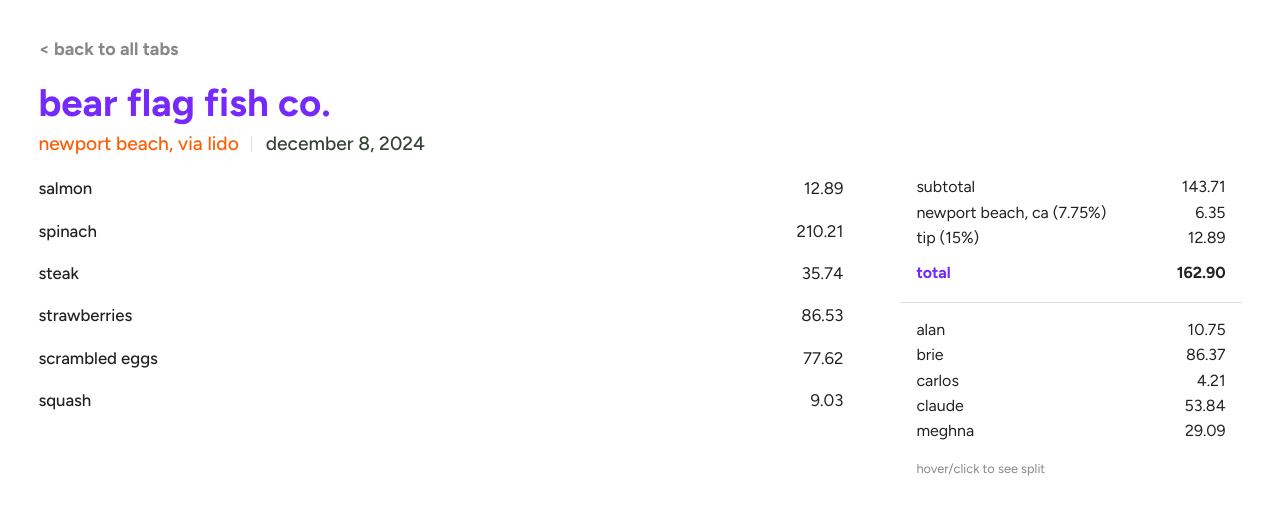
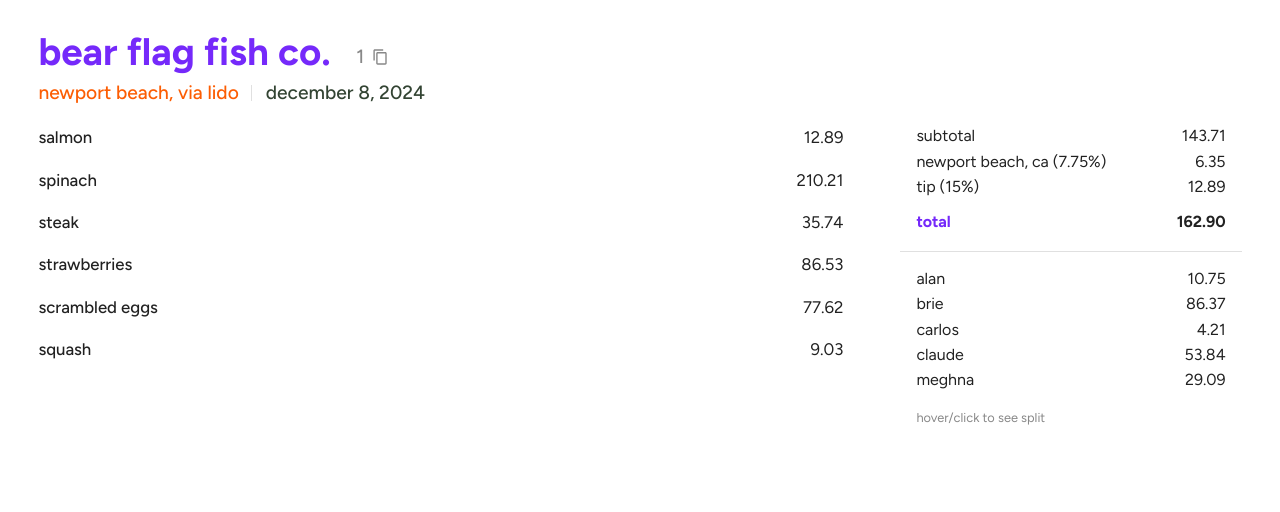
Before and after one commit to alanchangxyz/alanchangxyz, a React (Vite) app in the folder tabs/: page /tabs/1 in a window 1280 px wide. Shown: the top 512 px of the page. Built offline with nearby package versions, Linux system fonts and the light colour scheme; no server answers.

Commit message:
Add ProtectedRoute with Tabs redirect on not logged in, Tab does not show back if not logged in

```diff
--- /dev/null
+++ b/tabs/src/auth/ProtectedRoute.tsx
@@ -0,0 +1,22 @@
+import { ReactElement } from 'react';
+import { useNavigate } from 'react-router-dom';
+
+import { useAuth } from './context';
+
+interface ProtectedRouteProps {
+  children: ReactElement | ReactElement[];
+  redirect: string;
+}
+
+const ProtectedRoute = ({ children, redirect }: ProtectedRouteProps) => {
+  const { isLoggedIn, setShowLoginRequiredAlert } = useAuth();
+  const navigate = useNavigate();
+  if (!isLoggedIn) {
+    setShowLoginRequiredAlert(true);
+    navigate(redirect);
+  }
+
+  return isLoggedIn && <>{children}</>;
+};
+
+export default ProtectedRoute;
--- a/tabs/src/auth/context.tsx
+++ b/tabs/src/auth/context.tsx
@@ -17,7 +17,12 @@ import {
   UserCredential,
 } from 'firebase/auth';
 
-import { AllowlistDenySnackbar, LoggedInSuccessSnackbar, LoggedOutSuccessSnackbar } from './snackbars';
+import {
+  AllowlistDenySnackbar,
+  LoggedInSuccessSnackbar,
+  LoggedOutSuccessSnackbar,
+  LoginRequiredSnackbar,
+} from './snackbars';
 import { app } from './firebase';
 import allowlist from './allowlist';
 
@@ -30,6 +35,7 @@ interface AuthProvider {
   isLoggedIn: boolean;
   getLoginRedirectStatus: () => Promise<UserCredential | null>;
   setShowLoggedInAlert: (_: boolean) => void;
+  setShowLoginRequiredAlert: (_: boolean) => void;
   login: () => void;
   logout: () => void;
 }
@@ -39,6 +45,7 @@ const AuthContext = createContext({
   isLoggedIn: false,
   getLoginRedirectStatus: () => {},
   setShowLoggedInAlert: (_: boolean) => {},
+  setShowLoginRequiredAlert: (_: boolean) => {},
   login: () => {},
   logout: () => {},
 } as AuthProvider);
@@ -49,6 +56,7 @@ const AuthProvider = ({ children }: AuthProviderProps) => {
   const [showLoggedInAlert, setShowLoggedInAlert] = useState(false);
   const [showLoggedOutAlert, setShowLoggedOutAlert] = useState(false);
   const [showAllowlistAlert, setShowAllowlistAlert] = useState(false);
+  const [showLoginRequiredAlert, setShowLoginRequiredAlert] = useState(false);
   const [currentUser, setCurrentUser] = useState(null as User | null);
   const isLoggedIn = currentUser !== null;
 
@@ -99,6 +107,7 @@ const AuthProvider = ({ children }: AuthProviderProps) => {
         isLoggedIn,
         getLoginRedirectStatus,
         setShowLoggedInAlert,
+        setShowLoginRequiredAlert,
         login,
         logout,
       }}
@@ -118,6 +127,10 @@ const AuthProvider = ({ children }: AuthProviderProps) => {
         visible={showAllowlistAlert}
         setVisible={setShowAllowlistAlert}
       />
+      <LoginRequiredSnackbar
+        visible={showLoginRequiredAlert}
+        setVisible={setShowLoginRequiredAlert}
+      />
       {!loading && children}
     </AuthContext.Provider>
   );
--- a/tabs/src/auth/snackbars.tsx
+++ b/tabs/src/auth/snackbars.tsx
@@ -18,7 +18,7 @@ export const LoggedInSuccessSnackbar = ({ email, visible, setVisible }: LoggedIn
       open={visible}
       autoHideDuration={5000}
       onClose={() => setVisible(false)}
-      key="auth-logged-in-success"
+      key="auth-logged-in-success-alert"
     >
       <Alert
         icon={<Check />}
@@ -39,7 +39,7 @@ export const LoggedOutSuccessSnackbar = ({ visible, setVisible }: AuthSnackbarPr
       open={visible}
       autoHideDuration={5000}
       onClose={() => setVisible(false)}
-      key="auth-logged-in-success"
+      key="auth-logged-out-success-alert"
     >
       <Alert
         icon={<Check />}
@@ -53,6 +53,27 @@ export const LoggedOutSuccessSnackbar = ({ visible, setVisible }: AuthSnackbarPr
   );
 };
 
+export const LoginRequiredSnackbar = ({ visible, setVisible }: AuthSnackbarProps) => {
+  return (
+    <Snackbar
+      anchorOrigin={{ vertical: "top", horizontal: "center" }}
+      open={visible}
+      autoHideDuration={5000}
+      onClose={() => setVisible(false)}
+      key="auth-login-required-alert"
+    >
+      <Alert
+        icon={<Block />}
+        onClose={() => setVisible(false)}
+        severity="error"
+        variant="filled"
+      >
+        you must be logged in to view this page
+      </Alert>
+    </Snackbar>
+  );
+};
+
 export const AllowlistDenySnackbar = ({ visible, setVisible }: AuthSnackbarProps) => {
   return (
     <Snackbar
@@ -60,7 +81,7 @@ export const AllowlistDenySnackbar = ({ visible, setVisible }: AuthSnackbarProps
       open={visible}
       autoHideDuration={5000}
       onClose={() => setVisible(false)}
-      key="auth-allowlist-alert-deny"
+      key="auth-allowlist-deny-alert"
     >
       <Alert
         icon={<Block />}
--- a/tabs/src/main.tsx
+++ b/tabs/src/main.tsx
@@ -3,6 +3,7 @@ import { BrowserRouter, Route, Routes } from 'react-router-dom';
 import { createRoot } from 'react-dom/client';
 import { ThemeProvider } from '@mui/material/styles';
 
+import ProtectedRoute from './auth/ProtectedRoute';
 import { AuthProvider } from './auth/context';
 
 import Home from './views/Home/Home';
@@ -19,7 +20,11 @@ createRoot(document.getElementById('root')!).render(
           <AuthProvider>
             <Routes>
               <Route path="/" element={<Home />} />
-              <Route path="/tabs" element={<Tabs />} />
+              <Route path="/tabs" element={(
+                <ProtectedRoute redirect="/">
+                  <Tabs />
+                </ProtectedRoute>
+              )} />
               <Route path="/tabs/:id" element={<Tab />} />
             </Routes>
           </AuthProvider>
--- a/tabs/src/views/Tab/Tab.tsx
+++ b/tabs/src/views/Tab/Tab.tsx
@@ -1,6 +1,5 @@
 import { redirect, useParams, Link as RouterLink } from "react-router-dom";
 import {
-  Avatar,
   Box,
   Button,
   Divider,
@@ -10,11 +9,13 @@ import {
   TableBody,
   TableCell,
   TableContainer,
-  TableHead,
   TableRow,
   Typography,
 } from '@mui/material';
+import { ContentCopy } from '@mui/icons-material';
 import { useTheme } from '@mui/material/styles';
+
+import { useAuth } from '../../auth/context';
 
 import { months } from '../../utils/date';
 const data = [
@@ -51,6 +52,7 @@ const data = [
 ];
 
 const Tab = () => {
+  const { isLoggedIn } = useAuth();
   const theme = useTheme();
   const tab = data[Math.floor(Math.random() * data.length)];
 
@@ -61,7 +63,12 @@ const Tab = () => {
 
   return (
     <Box sx={{ width: '94%', paddingLeft: '3%' }}>
-      <Stack direction="row" justifyContent="flex-start" sx={{ marginTop: "1%", marginBottom: "0.2%" }}>
+      {isLoggedIn && (
+        <Stack
+          direction="row"
+          justifyContent="flex-start"
+          sx={{ marginTop: "1%", marginBottom: "0.2%" }}
+        >
           <Link component={RouterLink} to="/tabs" underline="none">
             <Typography
               color="gray.main"
@@ -73,7 +80,12 @@ const Tab = () => {
             </Typography>
           </Link>
         </Stack>
-      <Stack direction="row" justifyContent="flex-start">
+      )}
+      <Stack
+        direction="row"
+        justifyContent="flex-start"
+        sx={{ marginTop: isLoggedIn ? 0 : "1.2%" }}
+      >
         <Typography
           variant="h1"
           color="primary.main"
@@ -81,6 +93,30 @@ const Tab = () => {
         >
           {tab.title}
         </Typography>
+        <Button
+          variant="text"
+          aria-label="copy"
+          endIcon={(
+            <ContentCopy sx={{
+              color: "gray.main",
+              width: "1.05rem",
+            }} />
+          )}
+          sx={{
+            marginTop: "1.2rem",
+            marginLeft: "0.5rem",
+            paddingLeft: "0.7rem",
+            paddingRight: "0.7rem",
+            paddingTop: "0.2rem",
+            paddingBottom: 0,
+            userSelect: "unset",
+          }}
+          onClick={() => navigator.clipboard.writeText(id!)}
+        >
+          <Typography variant="h6" color="gray.main" paddingLeft="-0.1rem">
+            {id}
+          </Typography>
+        </Button>
       </Stack>
       <Stack direction="row" justifyContent="flex-start" sx={{ height: "30px", marginBottom: "0.2%" }}>
         <Typography
```
Lines whose indentation alone changed are shown as unchanged.
